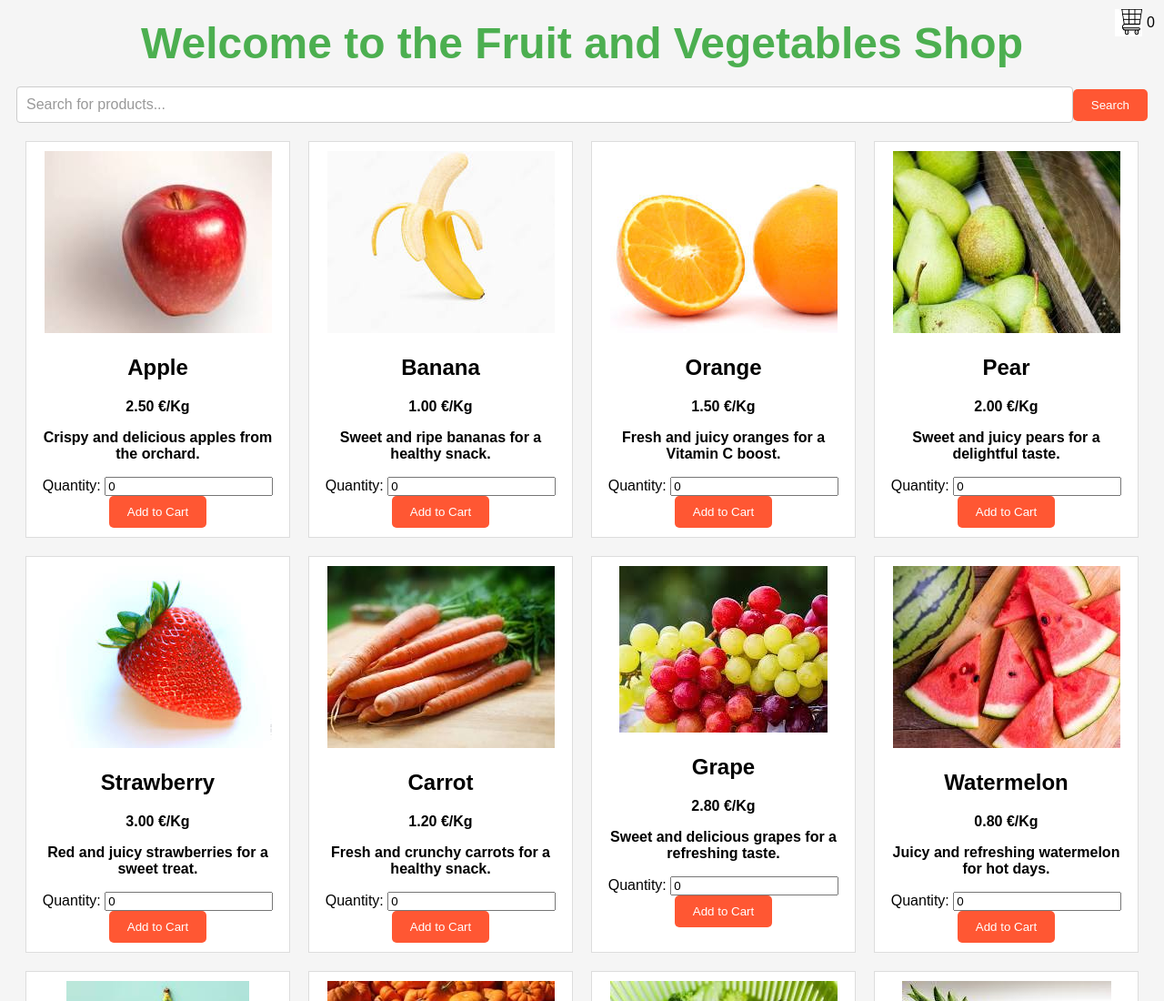
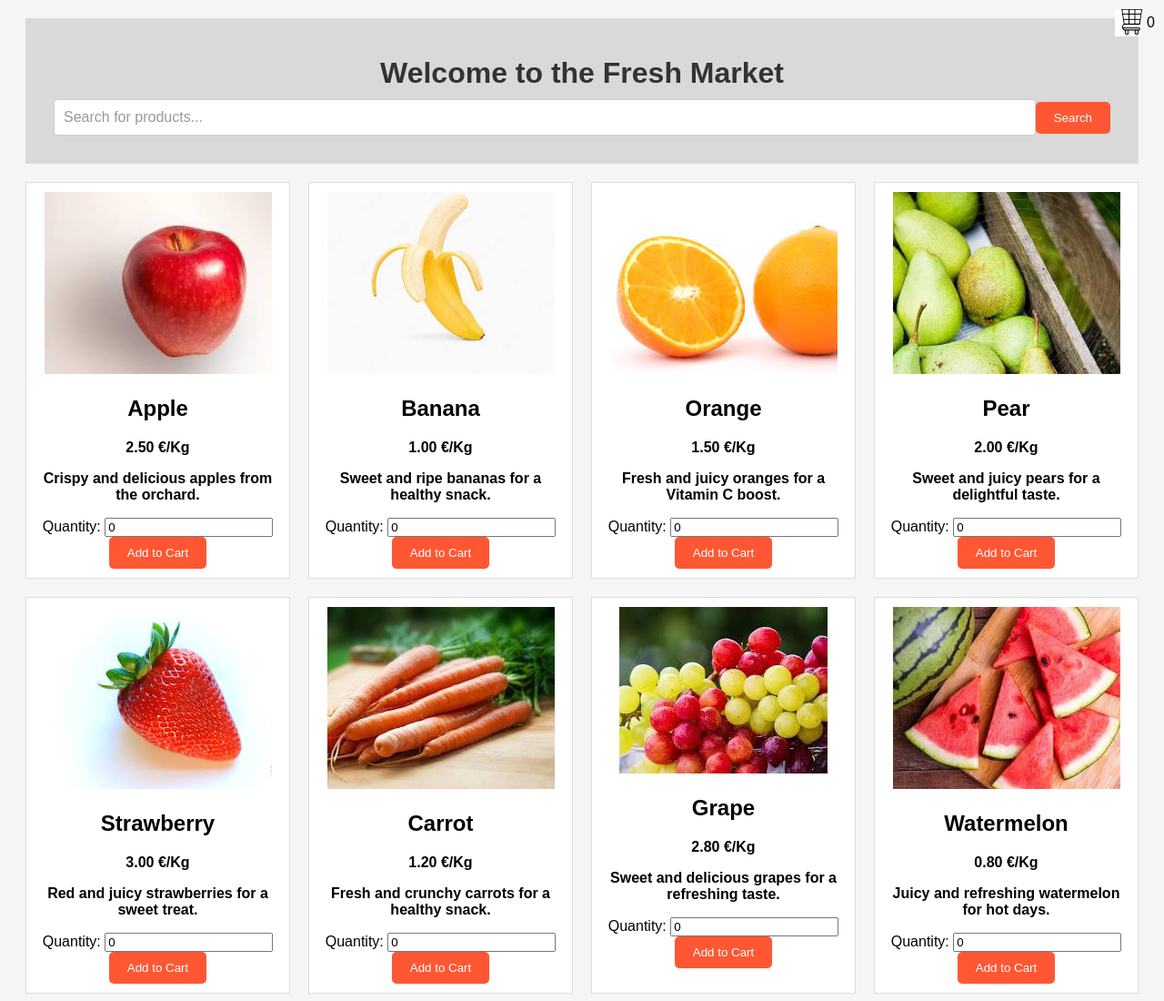
Before and after one commit to maoso/TestAutomationCourseWebsite, a plain HTML site: page index.html in a window 1280 px wide. Shown: the top 1100 px of the page at 91% size. Drawn offline with Linux system fonts and the light colour scheme.

Commit message:
Minor updates

```diff
--- a/index.html
+++ b/index.html
@@ -6,11 +6,13 @@
     <link rel="stylesheet" href="style.css">
 </head>
 <body>
-    <h1>Welcome to the Fruit and Vegetables Shop</h1>
-    <div id="search-bar">
-        <input type="text" id="product-search" placeholder="Search for products...">
-        <button id="search-button" onclick="searchProducts()">Search</button>
-	</div>
+    <header>
+        <h1 class="main-title">Welcome to the Fresh Market</h1>
+        <div id="search-bar">
+            <input type="text" id="product-search" placeholder="Search for products...">
+            <button id="search-button" onclick="searchProducts()">Search</button>
+        </div>
+    </header>
     <div class="fruits">
         <div class="fruit">
             <img src="images/apple.jfif" alt="Apple">
@@ -274,7 +276,7 @@
     </div>
 <div id="cart-icon" onclick="openCart()">
   <img src="images/cart.png" alt="Carrito de compras">
-  <span id="cartItemCount">0</span>
+  <span>0</span>
 </div>
 <div id="cartPopup" class="popup">
   <h2>Your Shopping Cart</h2>
--- a/script.js
+++ b/script.js
@@ -64,7 +64,7 @@ function removeFromCart(productName) {
 				}
 			});
 
-			cartItem.innerHTML = `<span>${itemName} ${item.price.toFixed(2)}€/Kg </span>`;
+			cartItem.innerHTML = `<span>${itemName} ${item.price.toFixed(2)} €/Kg </span>`;
 			cartItem.querySelector('span').appendChild(quantityInput);
 			const removeButton = document.createElement('button');
 			removeButton.textContent = 'Remove';
@@ -77,7 +77,7 @@ function removeFromCart(productName) {
 
         const total = calculateTotal();
         updateTotal(total);
-		document.getElementById('cartItemCount').textContent = uniqueProducts;
+		document.getElementById('cart-icon').querySelector('span').textContent = uniqueProducts;
     }
 
 // Función para calcular el total
--- a/style.css
+++ b/style.css
@@ -5,12 +5,18 @@ body {
     background-color: #f5f5f5;
 }
 
-h1 {
-	text-align: center;
-    margin: 20px;
-    font-family: Monserrat, sans-serif;
-    font-size: 3rem;
-    color: #4CAF50;
+header {
+    text-align: center;
+    background-color: #d9d9d9;
+    padding: 20px;
+	margin: 20px;
+	border: 1px solid #ddd;
+}
+
+.main-title {
+    color: #333;
+    font-size: 2em;
+    margin-bottom: 10px;
 }
 
 /* Estilos para el grid de frutas o verduras */
```
